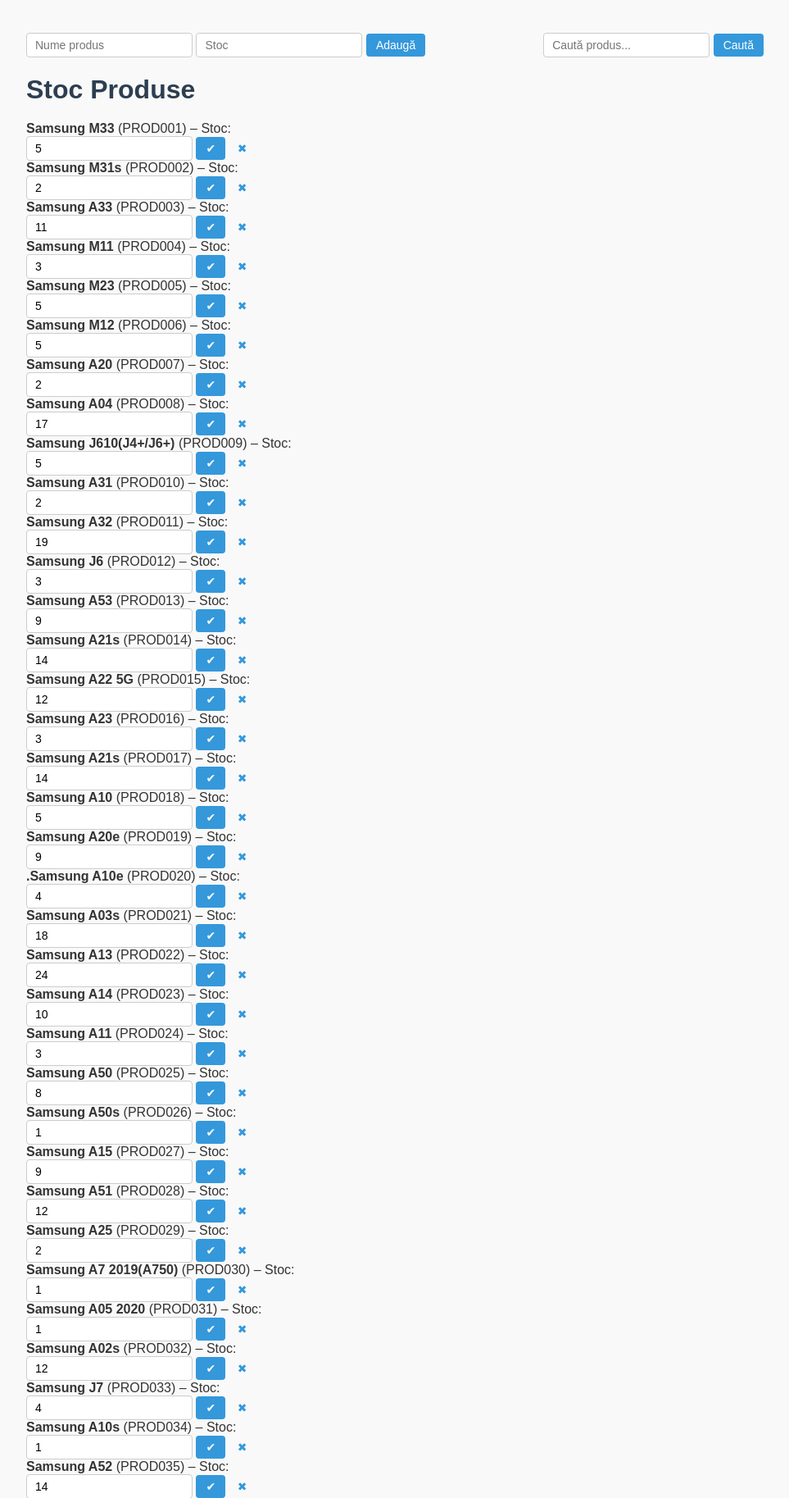
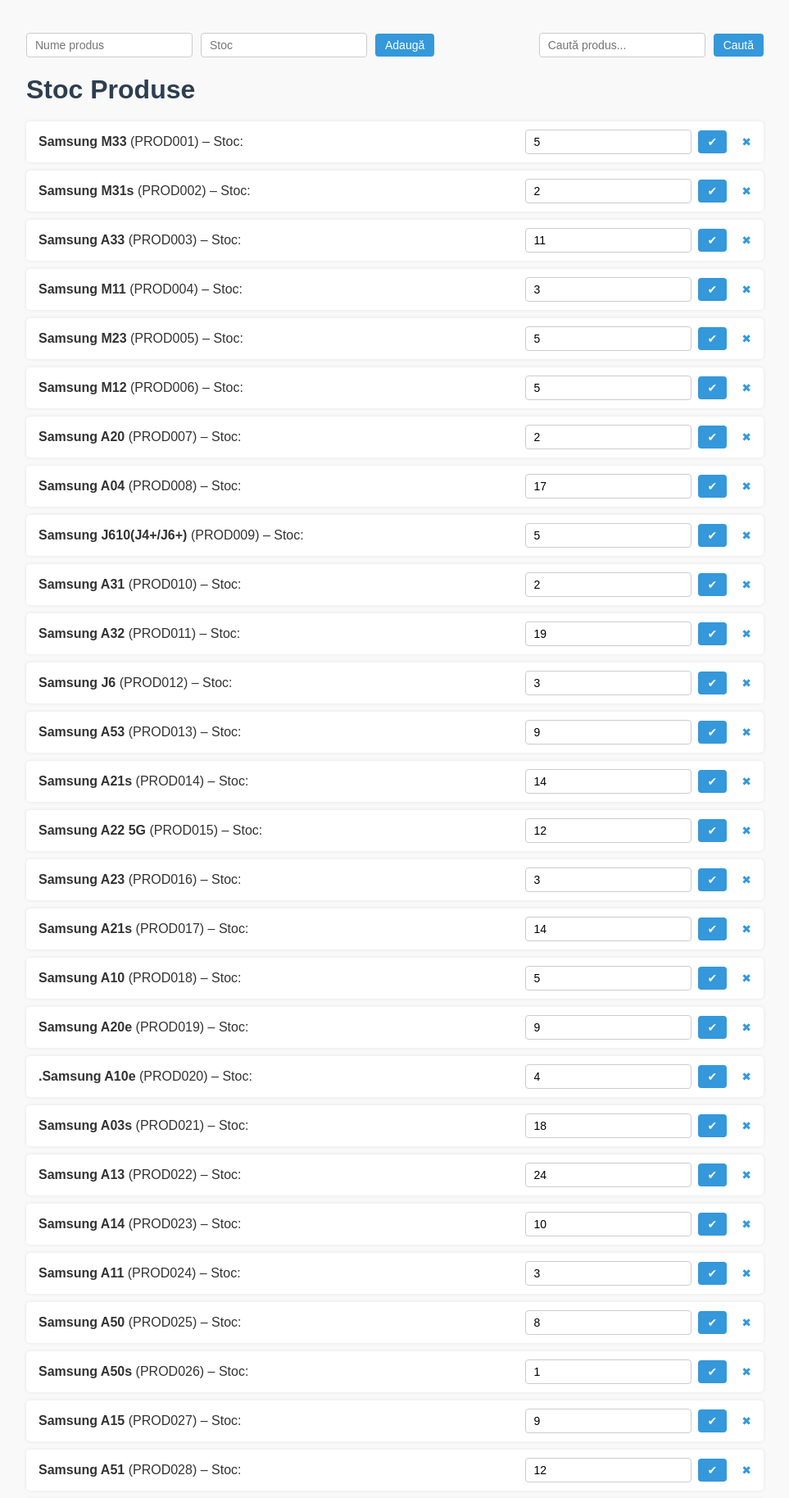
Before and after one commit to gsmcontactct/stock-web-app, a Flask app: page / in a window 1280 px wide. Shown: the top 1827 px of the page at 82% size, without its empty margins (158-1121 px from the left). Run offline with Flask 3, Linux system fonts and the light colour scheme; data comes from the database, SQL or seed files in the repository.

Commit message:
🔧 Update UI: îmbunătățit design pentru formularul de stoc

```diff
--- a/templates/index.html
+++ b/templates/index.html
@@ -7,14 +7,15 @@
 </head>
 <body>
     <div class="container">
+        <!-- Bara de sus: Adaugă + Caută -->
         <div class="top-bar">
-            <form class="add-form" method="post" action="/add">
+            <form class="form-row" method="post" action="/add">
                 <input type="text" name="name" placeholder="Nume produs" required>
                 <input type="number" name="stock" placeholder="Stoc" min="0" required>
                 <button type="submit">Adaugă</button>
             </form>
 
-            <form class="search-form" method="get" action="/search">
+            <form class="form-row" method="get" action="/search">
                 <input type="text" name="q" placeholder="Caută produs..." value="{{ search or '' }}">
                 <button type="submit">Caută</button>
             </form>
@@ -24,9 +25,11 @@
 
         <ul class="product-list">
             {% for product in products %}
-            <li>
-                <span><strong>{{ product[1] }}</strong> ({{ product[2] }}) – Stoc:</span>
-                <form method="post" action="/update/{{ product[0] }}">
+            <li class="product-item">
+                <div class="product-info">
+                    <strong>{{ product[1] }}</strong> ({{ product[2] }}) – Stoc:
+                </div>
+                <form method="post" action="/update/{{ product[0] }}" class="product-actions">
                     <input type="number" name="stock" value="{{ product[3] }}" min="0">
                     <button type="submit">✔</button>
                     <a href="/delete/{{ product[0] }}">✖</a>
```
